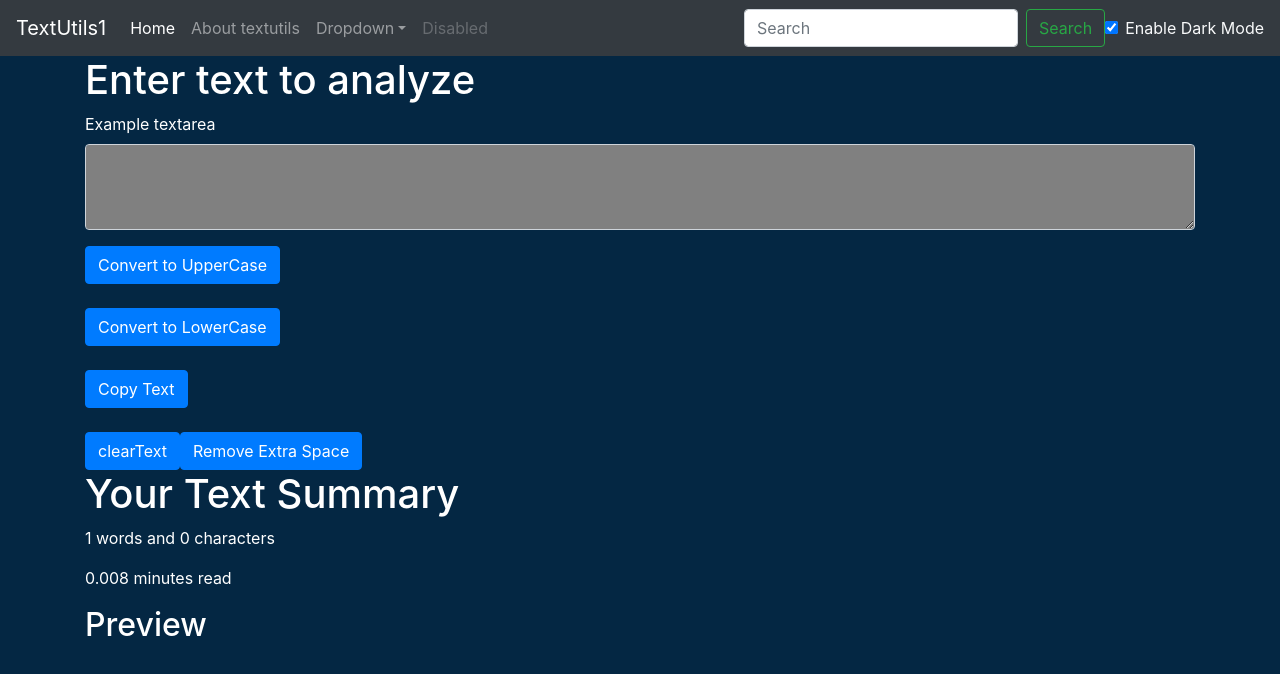
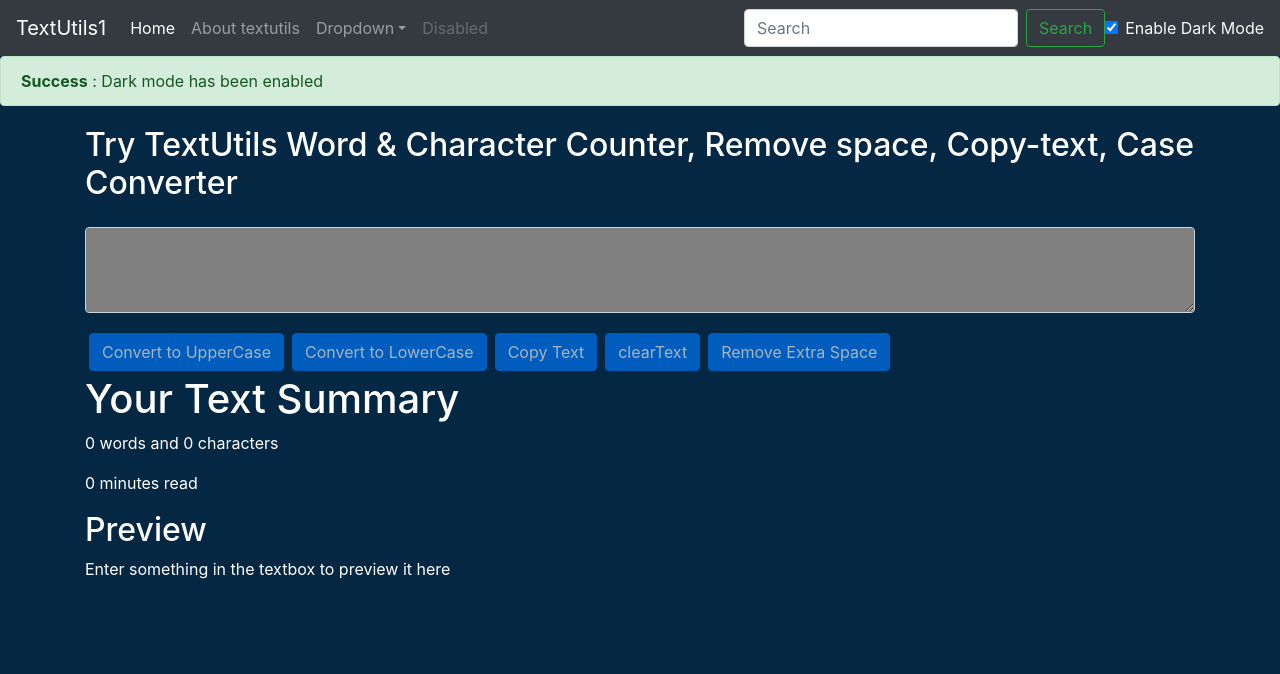
Before and after one commit to Tirth29/React-Project-1, a React (Create React App) app: page / in a window 1280 px wide. Both pictures are taken after a click on the switch "Enable Dark Mode". Shown: the top 674 px of the page. Built offline with nearby package versions, Linux system fonts and the light colour scheme.

Commit message:
set properly

```diff
--- a/package.json
+++ b/package.json
@@ -1,13 +1,11 @@
 {
   "name": "project",
   "version": "0.1.0",
-  "homepage": "https://Tirth29.github.io/React-Project-1",
   "private": true,
   "dependencies": {
     "@testing-library/jest-dom": "^5.16.5",
     "@testing-library/react": "^13.4.0",
     "@testing-library/user-event": "^13.5.0",
-    "gh-pages": "^4.0.0",
     "react": "^18.2.0",
     "react-dom": "^18.2.0",
     "react-router-dom": "^6.4.3",
@@ -15,8 +13,8 @@
     "web-vitals": "^2.1.4"
   },
   "scripts": {
-        "predeploy": "npm run build",
-        "deploy": "gh-pages -d build",
+    "predeploy": "npm run build",
+    "deploy": "gh-pages -d build",
     "start": "react-scripts start",
     "build": "react-scripts build",
     "test": "react-scripts test",
--- a/public/index.html
+++ b/public/index.html
@@ -26,12 +26,13 @@
     -->
     <link rel="stylesheet" href="https://cdn.jsdelivr.net/npm/bootstrap@4.0.0/dist/css/bootstrap.min.css" integrity="sha384-Gn5384xqQ1aoWXA+058RXPxPg6fy4IWvTNh0E263XmFcJlSAwiGgFAW/dAiS6JXm" crossorigin="anonymous">
 
-    <title>TextUtils-Home</title>
+    <title>TextUtils Word-counter | Character-counter | Case-counter | Remove Space </title>
   </head>
 
   <body>
     <noscript>You need to enable JavaScript to run this app.</noscript>
     <div id="root"></div>
+
 <!--
       This HTML file is a template.
       If you open it directly in the browser, you will see an empty page.
--- a/src/App.js
+++ b/src/App.js
@@ -3,28 +3,28 @@ import "./App.css";
 import "./navbar";
 import Navbar from "./navbar";
 import TextForm from "./Components/TextForm";
-// import About from "./Components/about";
+import About from "./Components/about";
 import React, { useState } from "react";
-// import Alert from "./Components/alert";
+import Alert from "./Components/alert";
 
-// import {
-//   BrowserRouter as Router,
-//   Routes,
-//   Route,
-//   // Link
-// } from "react-router-dom";
+import {
+  BrowserRouter as Router,
+  Routes,
+  Route,
+  // Link
+} from "react-router-dom";
 
 function App() {
   const [mode, setMode] = useState("light");
-  // const[alert,setAlert]= useState('');
-  // const showalert=(message,type)=>{
-  //   setAlert(
-  //     {
-  //       msg:message,
-  //       type:type
-  //     }
-  //   )
-  // }
+  const[alert,setAlert]= useState('');
+  const showalert=(message,type)=>{
+    setAlert(
+      {
+        msg:message,
+        type:type
+      }
+    )
+  }
   const toggleMode = () => {
     // if(mode==='dark')
     // {
@@ -37,7 +37,7 @@ function App() {
     if (mode === "light") {
       setMode("dark");
       document.body.style.backgroundColor = "#042743";
-      // showalert("Dark mode has been enabled","success");
+      showalert("Dark mode has been enabled","Success");
       // document.title='TextUtils Dark Mode';
       // setInterval(() => {
       //     document.title = 'TextUtils is amazing'
@@ -48,13 +48,13 @@ function App() {
     } else {
       setMode("light");
       document.body.style.backgroundColor = "white";
-      // showalert("Light mode has been enabled","success");
+      showalert("Light mode has been enabled","success");
       // Document.title='TextUtils Light Mode';
     }
   };
   return (
     <>
-      {/* <Router> */}
+      <Router>
         <Navbar
           title="TextUtils1"
           mode={mode}
@@ -62,19 +62,19 @@ function App() {
           aboutText="About textutils"
         />
         {/* <Navbar/> */}
-        {/* <Alert alert={alert}/> */}
+        <Alert alert={alert} mode={mode}/>
         <div className="container-main">
-          {/* <Routes>
-            <Route path="/about" element={<About />} />
+          <Routes>
+            <Route path="/about" element={<About />} mode={mode}/>
             <Route
               path="/"
-              element={<TextForm heading="Enter text to analyze" mode={mode} />}
-            /> */}
-            <TextForm heading="Enter text to analyze" mode={mode}/>
-          {/* </Routes> */}
+              element={<TextForm heading="Try TextUtils Word & Character Counter, Remove space, Copy-text, Case Converter" mode={mode} />}
+            />
+            {/* <TextForm heading="Enter text to analyze" mode={mode}/> */}
+          </Routes>
           {/* <About/> */}
         </div>
-      {/* </Router> */}
+      </Router>
     </>
   );
 }
--- a/src/Components/TextForm.js
+++ b/src/Components/TextForm.js
@@ -36,16 +36,15 @@ export default function TextForm(props) {
         className="container"
         style={{ color: props.mode === "dark" ? "white" : "#042743" }}
       >
-        <h1 style={{ color: props.mode === "dark" ? "white" : "#042743" }}>
+        <h2  className="mb-0" style={ { color: props.mode === "dark" ? "white" : "#042743" }}>
           {props.heading}
-        </h1>
+        </h2>
         {/* <div className="mb-3">
   <label htmlFor"exampleFormControlInput1" className="form-label">Email address</label>
   <input type="email" className="form-control" id="exampleFormControlInput1" placeholder="name@example.com"/>
 </div> */}
         <div className="mb-3">
           <label htmlFor="exampleFormControlTextarea1" className="form-label">
-            Example textarea
           </label>
           <textarea
             className="form-control"
@@ -59,25 +58,22 @@ export default function TextForm(props) {
             rows="3"
           ></textarea>
         </div>
-        <button className="btn btn-primary" onClick={convertUpCase}>
+        <button disabled={text.length===0} className="btn btn-primary mx-1 my-1" onClick={convertUpCase}>
           Convert to UpperCase
         </button>
-        <br></br>
-        <br></br>
-        <button className="btn btn-primary" onClick={convertlowCase}>
+
+        <button disabled={text.length===0} className="btn btn-primary mx-1 my-1" onClick={convertlowCase}>
           Convert to LowerCase
         </button>
-        <br></br>
-        <br></br>
-        <button className="btn btn-primary" onClick={copy}>
+
+        <button disabled={text.length===0} className="btn btn-primary mx-1 my-1" onClick={copy}>
           Copy Text
         </button>
-        <br></br>
-        <br></br>
-        <button className="btn btn-primary" onClick={cleartext}>
+
+        <button disabled={text.length===0} className="btn btn-primary mx-1 my-1" onClick={cleartext}>
           clearText
         </button>
-        <button className="btn btn-primary" onClick={removeextraspace}>
+        <button disabled={text.length===0} className="btn btn-primary mx-1 my-1" onClick={removeextraspace}>
           {" "}
           Remove Extra Space
         </button>
@@ -88,11 +84,11 @@ export default function TextForm(props) {
       >
         <h1>Your Text Summary</h1>
         <p>
-          {text.split(" ").length} words and {text.length} characters
+          {text.split(" ").filter((element)=>{return element.length!==0}).length} words and {text.length} characters
         </p>
-        <p>{0.008 * text.split(" ").length} minutes read </p>
+        <p>{0.008 * text.split(" ").filter((element)=>{return element.length!==0}).length} minutes read </p>
         <h2>Preview</h2>
-        <p>{text}</p>
+        <p>{text.length>0?text:"Enter something in the textbox to preview it here "}</p>
       </div>
     </>
   );
--- a/src/Components/about.js
+++ b/src/Components/about.js
@@ -1,5 +1,5 @@
 import React,{useState} from "react";
-export default function About() {
+export default function About(props) {
 
   // let style={
   //   color: 'white',
--- a/src/Components/alert.js
+++ b/src/Components/alert.js
@@ -1,16 +1,28 @@
 import React from 'react'
 
 function Alert(props) {
+
+    const capitalize = (word)=>{
+      const lower = word?.toLowerCase()||'';
+      return lower.charAt(0).toUpperCase() + lower.slice(1);
+    }
+
   return (
-    <div>
-        <div className="alert alert-warning alert-dismissible fade show" role="alert">
-  <strong>{props.alert.type}</strong>:{props.alert.msg}
+    <div style={{height: '70px'}}>
+        {/* <div className="alert alert-warning alert-dismissible fade show" role="alert">
+  <strong>{props.alert.type}</strong>:{props.alert.msg} */}
+
+{props.alert && <div className={`alert alert-success`} role="alert">
+  <strong>{capitalize(props.alert.type)}</strong> : {props.alert.msg }
+</div>}
+{/*
   <button type="button" className="close" data-dismiss="alert" aria-label="Close">
+
     <span aria-hidden="true">&times;</span>
-  </button>
+  </button> */}
 </div>
 
-    </div>
+    // </div>
   )
 }
 
--- a/src/navbar.js
+++ b/src/navbar.js
@@ -1,6 +1,6 @@
 import React from "react";
 import propTypes from "prop-types";
-// import { Link } from "react-router-dom";
+import { Link } from "react-router-dom";
 
 export default function Navbar(props) {
   return (
@@ -25,14 +25,14 @@ export default function Navbar(props) {
       <div className="collapse navbar-collapse" id="navbarSupportedContent">
         <ul className="navbar-nav mr-auto">
           <li className="nav-item active">
-            <a className="nav-link" href="/">
+            <Link className="nav-link" to="/">
               Home <span className="sr-only">(current)</span>
-            </a>
+            </Link>
           </li>
           <li className="nav-item">
-            <a className="nav-link" href="/about">
+            <Link className="nav-link" to="/about">
               {props.aboutText}
-            </a>
+            </Link>
           </li>
           <li className="nav-item dropdown">
             <a
```
Also changed, not shown: 1 other file (tests, documents, lock files or other folders).
